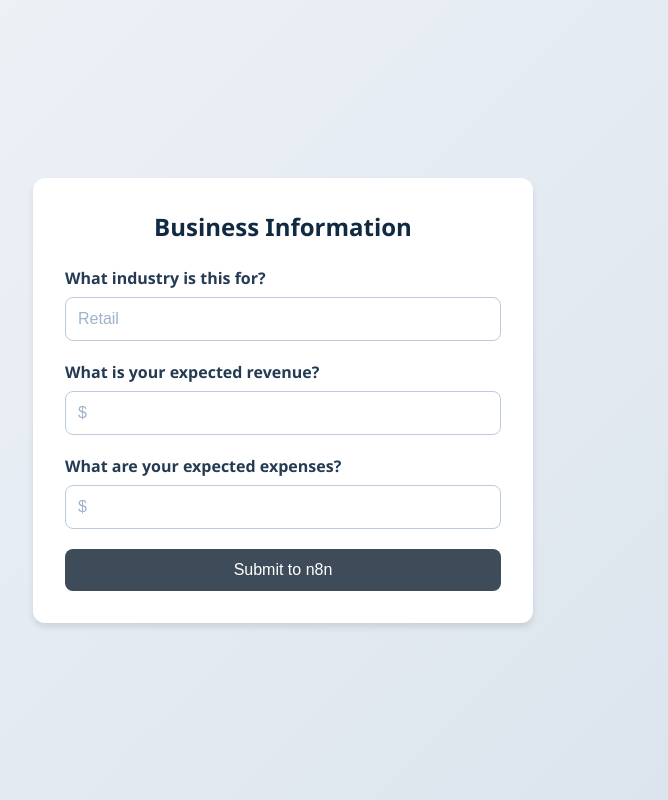
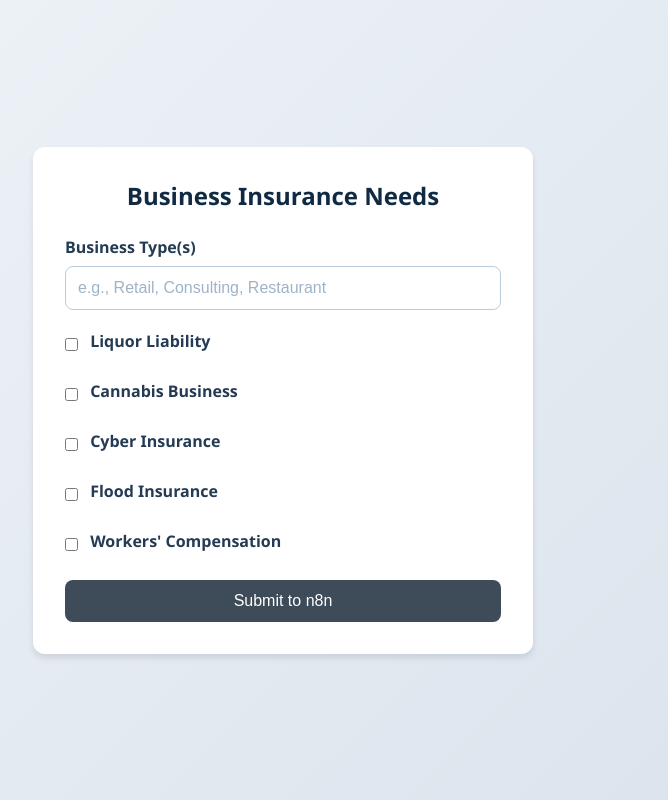
Before and after one commit to rhay-repo/hands-off-ai-domain, a plain HTML site: page control-panel/index.html in a window 1280 px wide. Shown: the whole page, without its empty margins (357-1025 px from the left). Drawn offline with Linux system fonts and the light colour scheme.

Commit message:
added check boxes to front end

```diff
--- a/control-panel/index.html
+++ b/control-panel/index.html
@@ -36,6 +36,10 @@
             color: #102a43;
         }
 
+        .form-group {
+            margin-bottom: 1.25rem;
+        }
+
         label {
             display: block;
             margin-bottom: 0.5rem;
@@ -46,7 +50,6 @@
         input[type="text"] {
             width: 100%;
             padding: 0.75rem;
-      margin-bottom: 1.25rem;
             border: 1px solid #bcccdc;
             border-radius: 8px;
             font-size: 1rem;
@@ -60,6 +63,18 @@
         input[type="text"]:focus {
             border-color: #627d98;
             outline: none;
+        }
+
+        input[type="checkbox"] {
+            margin-right: 0.5rem;
+            vertical-align: middle;
+        }
+
+        .checkbox-label {
+            display: inline-block;
+            color: #243b53;
+            font-weight: 600;
+            vertical-align: middle;
         }
 
         .submit-button {
@@ -87,16 +102,37 @@
 </head>
 <body>
     <div class="form-container">
-    <h2>Business Information</h2>
+        <h2>Business Insurance Needs</h2>
         <form id="n8nForm">
-      <label for="industry">What industry is this for?</label>
-      <input type="text" id="industry" name="industry" placeholder="Retail" required />
+            <div class="form-group">
+                <label for="businessTypes">Business Type(s)</label>
+                <input type="text" id="businessTypes" name="businessTypes" placeholder="e.g., Retail, Consulting, Restaurant" required />
+            </div>
 
-      <label for="revenue">What is your expected revenue?</label>
-      <input type="text" id="revenue" name="revenue" placeholder="$" required />
+            <div class="form-group">
+                <input type="checkbox" id="liquor" name="liquor" value="1">
+                <label for="liquor" class="checkbox-label">Liquor Liability</label>
+            </div>
 
-      <label for="expenses">What are your expected expenses?</label>
-      <input type="text" id="expenses" name="expenses" placeholder="$" required />
+            <div class="form-group">
+                <input type="checkbox" id="cannabis" name="cannabis" value="1">
+                <label for="cannabis" class="checkbox-label">Cannabis Business</label>
+            </div>
+
+            <div class="form-group">
+                <input type="checkbox" id="cyber" name="cyber" value="1">
+                <label for="cyber" class="checkbox-label">Cyber Insurance</label>
+            </div>
+
+            <div class="form-group">
+                <input type="checkbox" id="flood" name="flood" value="1">
+                <label for="flood" class="checkbox-label">Flood Insurance</label>
+            </div>
+
+            <div class="form-group">
+                <input type="checkbox" id="workersComp" name="workersComp" value="1">
+                <label for="workersComp" class="checkbox-label">Workers' Compensation</label>
+            </div>
 
             <button type="submit" class="submit-button">Submit to n8n</button>
         </form>
@@ -107,9 +143,12 @@
             event.preventDefault();
 
             const formData = {
-        industry: document.getElementById('industry').value,
-        revenue: document.getElementById('revenue').value,
-        expenses: document.getElementById('expenses').value
+                businessTypes: document.getElementById('businessTypes').value.toLowerCase(),
+                liquor: document.getElementById('liquor').checked ? 1 : 0,
+                cannabis: document.getElementById('cannabis').checked ? 1 : 0,
+                cyber: document.getElementById('cyber').checked ? 1 : 0,
+                flood: document.getElementById('flood').checked ? 1 : 0,
+                workersComp: document.getElementById('workersComp').checked ? 1 : 0
             };
 
             fetch('https://abbe-2601-140-8600-630-bc59-a8f3-981f-f0f2.ngrok-free.app/webhook-test/control-panel-trigger', {
```
Also changed, not shown: 1 other file. Lines whose indentation alone changed are shown as unchanged.
